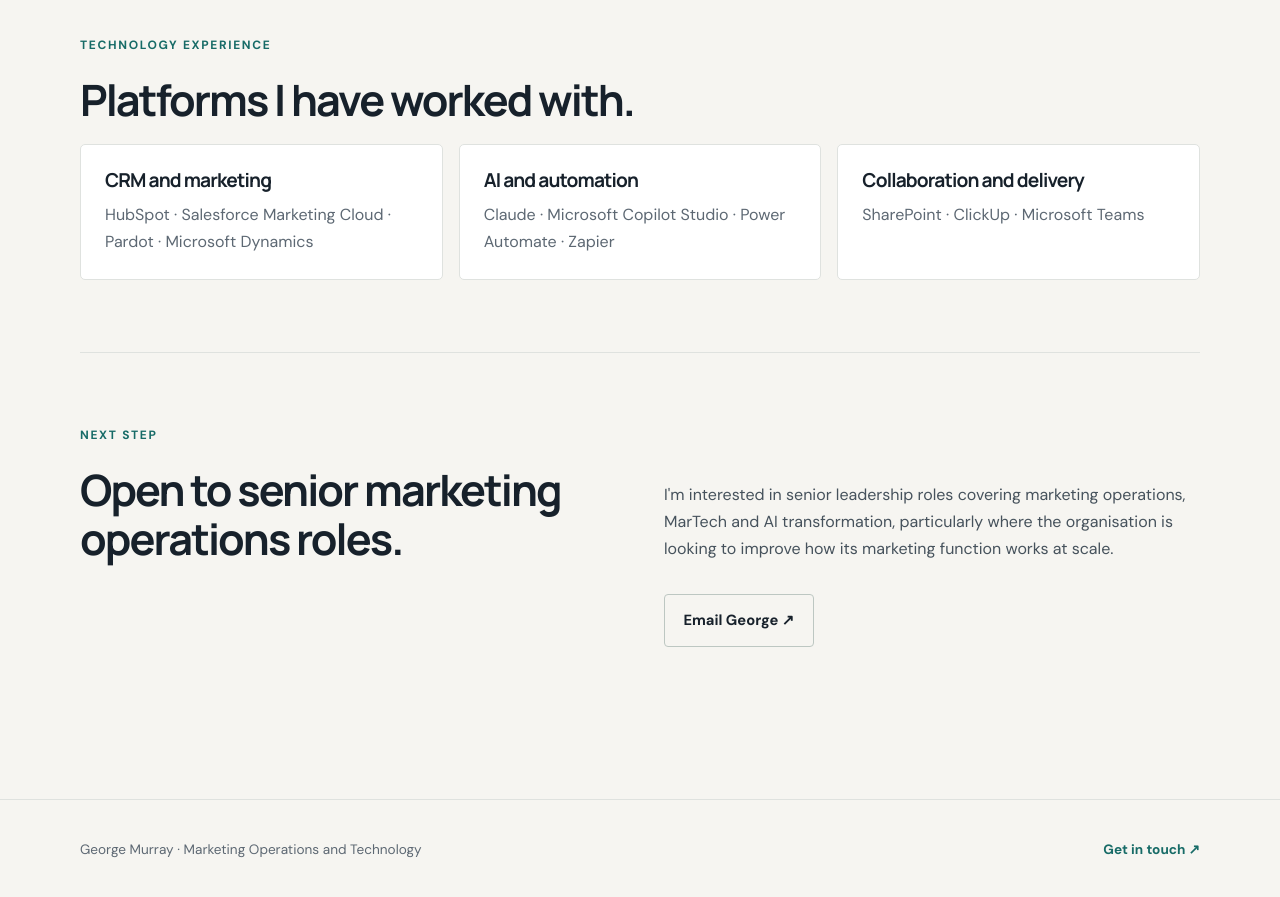
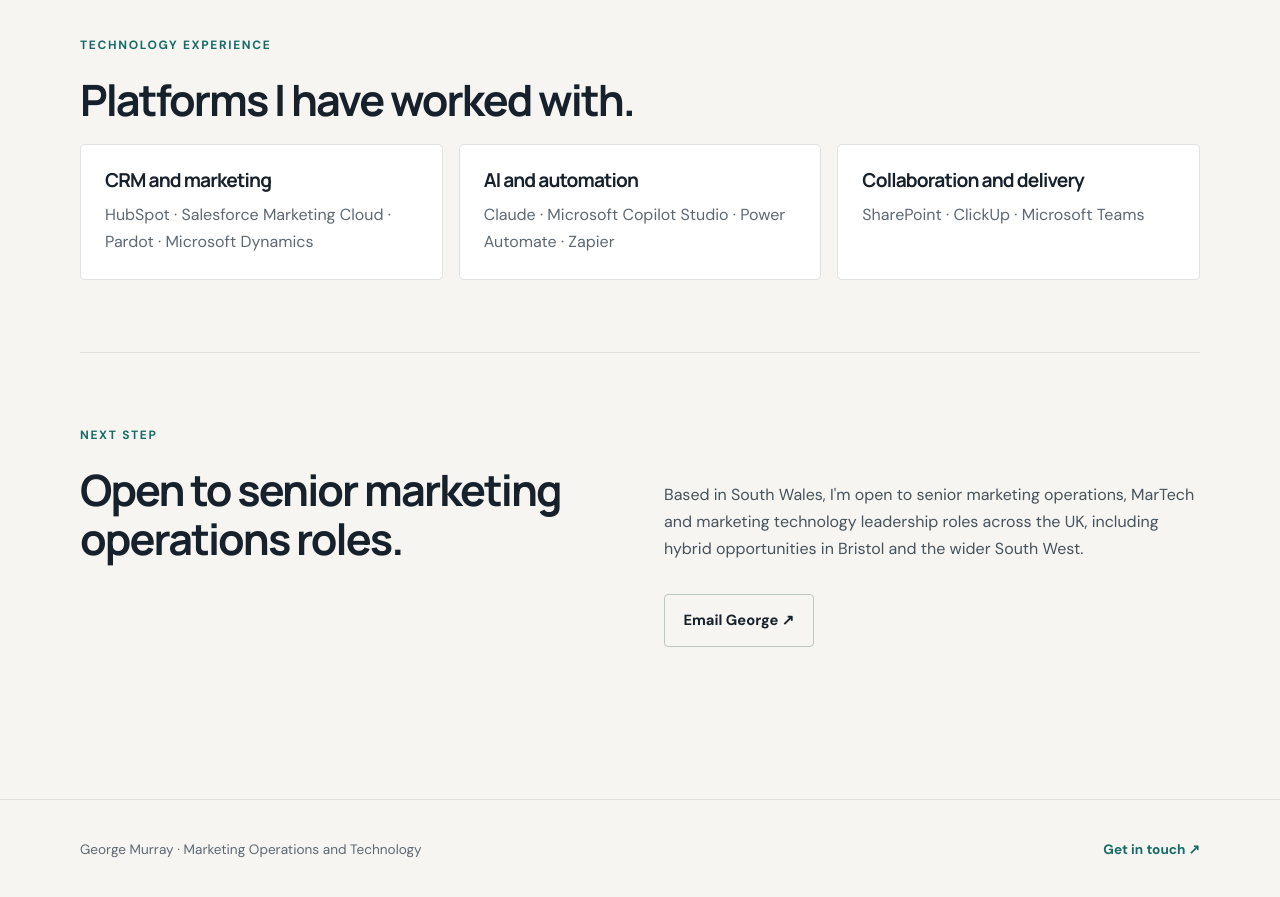
Before and after one commit to georgefwmurray/Marketing-Operations-Control-Centre, a Jekyll site: the page built from about.md, in a window 1280 px wide and 900 px high, scrolled down 4700 px. Shown: the top 897 px of the window. Built offline with Jekyll 4.4.1, drawn with Linux system fonts in a browser that asks for light colours.

Commit message:
Clarify UK and Bristol role availability on About page

```diff
--- a/about.md
+++ b/about.md
@@ -116,7 +116,7 @@ permalink: /about/
   <div class="split">
     <div><h2>Open to senior marketing operations roles.</h2></div>
     <div class="prose">
-      <p>I'm interested in senior leadership roles covering marketing operations, MarTech and AI transformation, particularly where the organisation is looking to improve how its marketing function works at scale.</p>
+      <p>Based in South Wales, I'm open to senior marketing operations, MarTech and marketing technology leadership roles across the UK, including hybrid opportunities in Bristol and the wider South West.</p>
       <div class="actions">
         <a class="button secondary" href="mailto:georgefwmurray@gmail.com">Email George ↗</a>
       </div>
```
